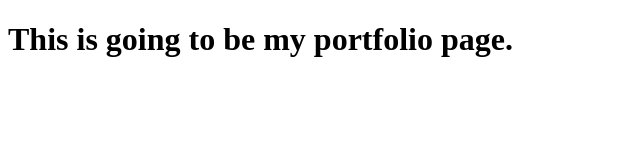
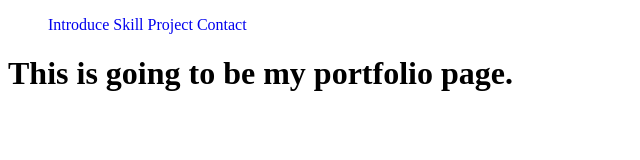
Before and after one commit to HiGyeongjin/GyeongJin-portfolio, a plain HTML site: page index.html in a window 1280 px wide. Shown: the whole page, without its empty margins (0-640 px from the left). Drawn offline with Linux system fonts and the light colour scheme.

Commit message:
create css file

```diff
--- /dev/null
+++ b/css/style.css
@@ -0,0 +1,6 @@
+ul,
+li,
+a {
+  list-style: none;
+  text-decoration: none;
+}
--- a/index.html
+++ b/index.html
@@ -4,8 +4,19 @@
     <meta charset="UTF-8" />
     <meta name="viewport" content="width=device-width, initial-scale=1.0" />
     <title>GyeongJin</title>
+    <link rel="stylesheet" href="css/style.css" />
   </head>
   <body>
+    <header>
+      <nav>
+        <ul>
+          <a href="#">Introduce</a>
+          <a href="#">Skill</a>
+          <a href="#">Project</a>
+          <a href="#">Contact</a>
+        </ul>
+      </nav>
+    </header>
     <h1>This is going to be my portfolio page.</h1>
   </body>
 </html>
```
Also changed, not shown: 1 other file.
